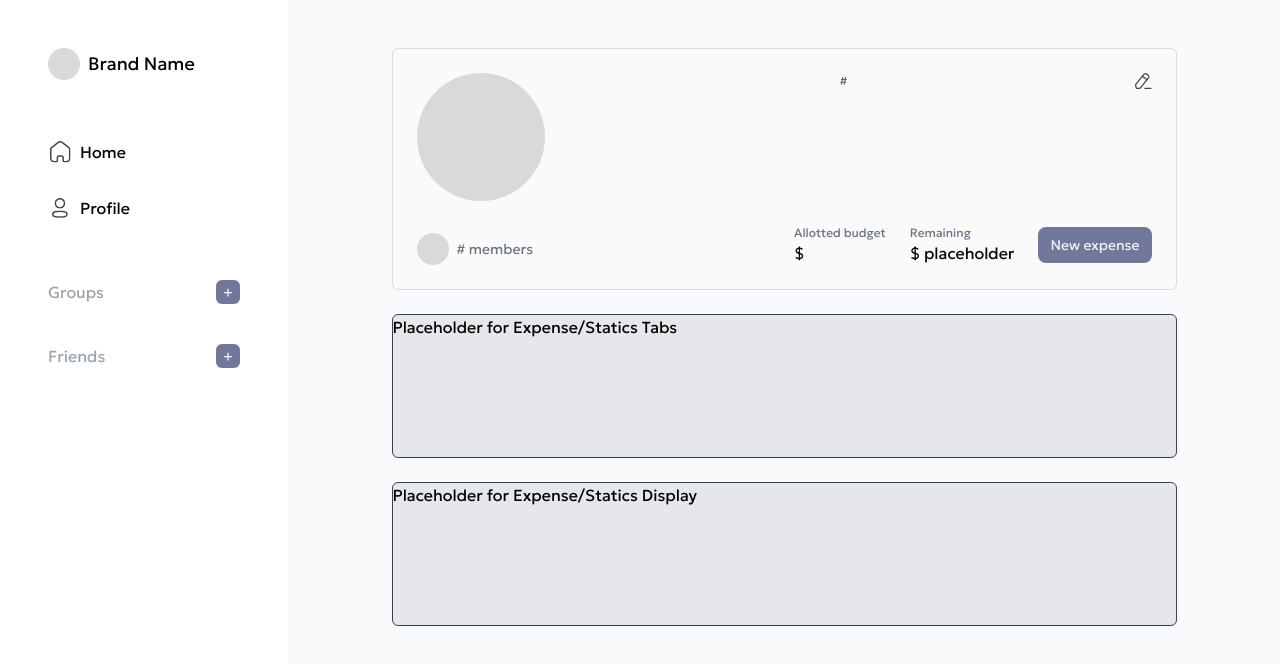
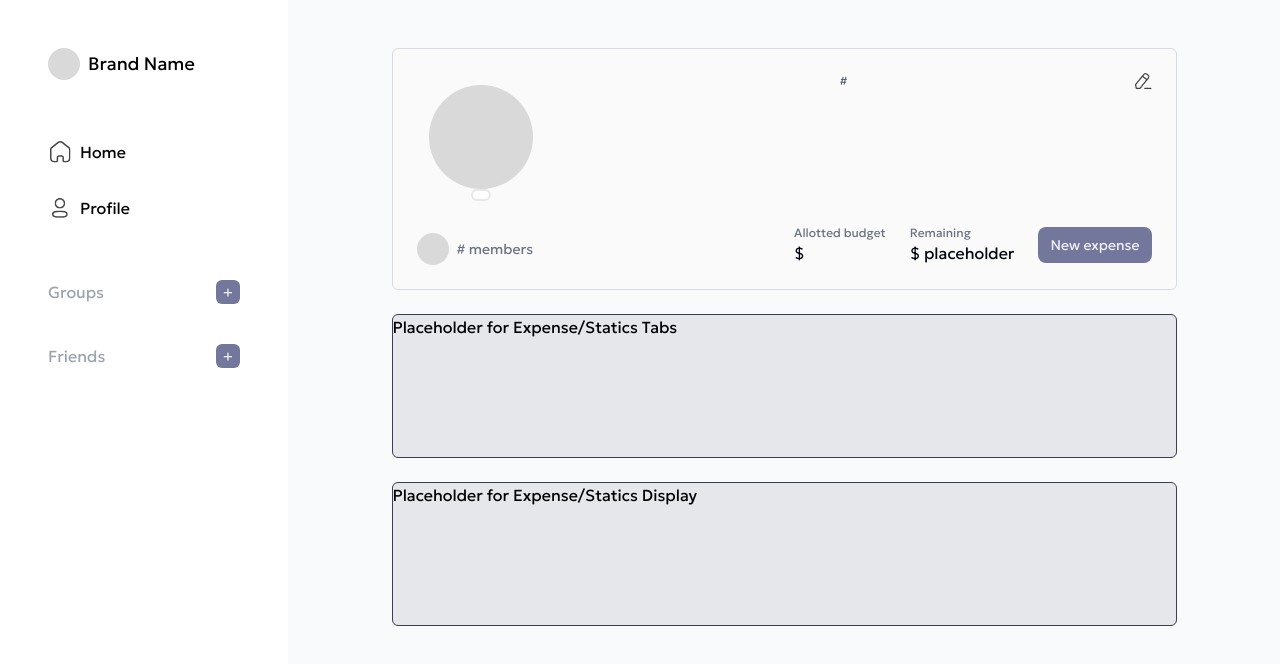
Before and after one commit to chingu-voyages/v51-tier2-team-25, a React (Vite) app: page /group/1 in a window 1280 px wide. Shown: the top 664 px of the page. Built offline with nearby package versions, Linux system fonts and the light colour scheme.

Commit message:
feat: Display group category label below group photo

```diff
--- a/src/pages/Groups.jsx
+++ b/src/pages/Groups.jsx
@@ -32,8 +32,13 @@ export default function Groups() {
     <>
       <div className='flex flex-col w-2/3 min-w-[785px] gap-6 font-geologica'>
         <div className='p-6 mt-12 border rounded-md border-border bg-zinc-50'>
-          <div className='flex w-full justify-between'>
-            <img className='w-32 h-32 rounded-full' src='../public/images/placeholder.jpg'/>
+          <div className='flex w-full justify-between relative'>
+            <div className='relative'>
+              <img className='w-32 h-32 rounded-full p-3' src='../public/images/placeholder.jpg'/>
+              <div className="absolute left-1/2 bottom-0 transform -translate-x-1/2 bg-white text-gray-700 px-2 py-1 rounded-xl border-2 text-xs font-light">
+                {currentGroup?.category}
+              </div>
+            </div>
             <div>
               <div className="flex item-center items-center">
                 <h1 className='text-2xl'>{currentGroup?.name}</h1>
```
